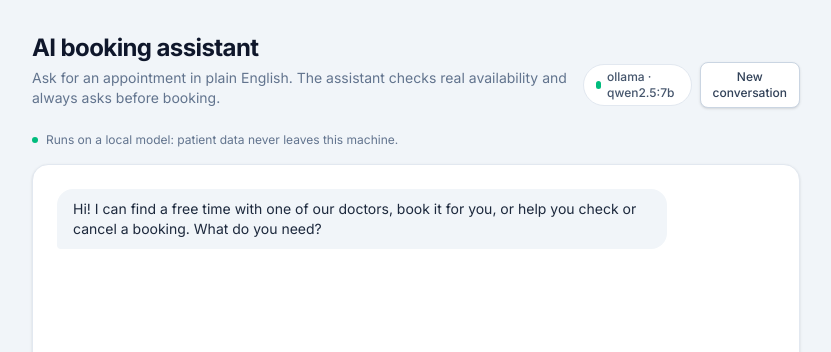
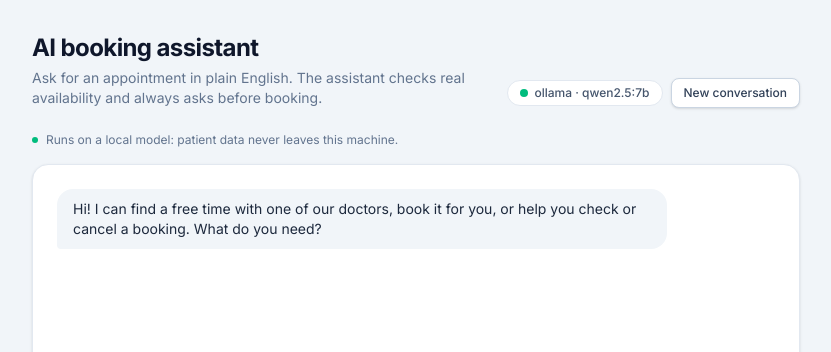
Before and after one commit to rasoolzoubi2003-dotcom/clinic-dashboard, a FastAPI app: page /assistant in a window 1280 px wide. Shown: the part 68-420 px from the top of the page, without its empty margins (224-1055 px from the left). Run offline with FastAPI, Linux system fonts and the light colour scheme.

Commit message:
fix: keep the assistant header badge and button on one line

```diff
--- a/app/templates/assistant.html
+++ b/app/templates/assistant.html
@@ -9,13 +9,13 @@
             <h1 class="text-2xl font-bold tracking-tight text-slate-900">AI booking assistant</h1>
             <p class="mt-1 text-sm text-slate-500">Ask for an appointment in plain English. The assistant checks real availability and always asks before booking.</p>
         </div>
-        <div class="flex items-center gap-2">
+        <div class="flex shrink-0 items-center gap-2">
             {% if provider_label %}
-            <span class="inline-flex items-center gap-1.5 rounded-full border border-slate-200 bg-white px-3 py-1 text-xs font-medium text-slate-600" title="Model in use">
+            <span class="inline-flex items-center gap-1.5 whitespace-nowrap rounded-full border border-slate-200 bg-white px-3 py-1 text-xs font-medium text-slate-600" title="Model in use">
                 <span id="status-dot" class="h-2 w-2 rounded-full bg-slate-300"></span>{{ provider_label }}
             </span>
             {% endif %}
-            <button id="reset" type="button" class="rounded-lg border border-slate-300 bg-white px-3 py-1.5 text-xs font-medium text-slate-700 shadow-sm hover:bg-slate-50">
+            <button id="reset" type="button" class="whitespace-nowrap rounded-lg border border-slate-300 bg-white px-3 py-1.5 text-xs font-medium text-slate-700 shadow-sm hover:bg-slate-50">
                 New conversation
             </button>
         </div>
```
